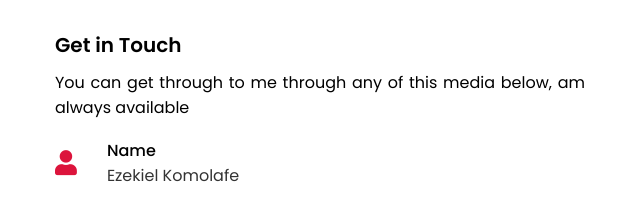
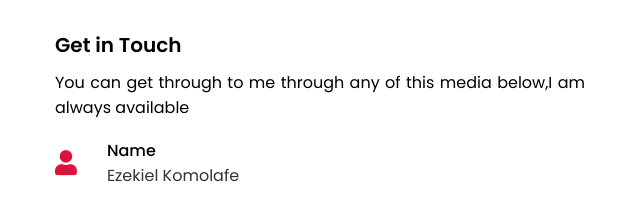
Before and after one commit to KedwithGod/kedwithgod.github.io, a plain HTML site: page personalPortfolio/index.html in a window 1280 px wide. Shown: the part 4028-4228 px from the top of the page, 25-665 px from the left. Drawn offline with nearby package versions, Linux system fonts and the light colour scheme.

Commit message:
Update index.html

```diff
--- a/personalPortfolio/index.html
+++ b/personalPortfolio/index.html
@@ -219,7 +219,7 @@
             <div class="contact-content">
                 <div class="column left">
                     <div class="text">Get in Touch</div>
-                    <p>You can get through to me through any of this media below, am always available</p>
+                    <p>You can get through to me through any of this media below,I am always available</p>
                     <div class="icons">
                         <div class="row">
                             <i class="fas fa-user"></i>
```
